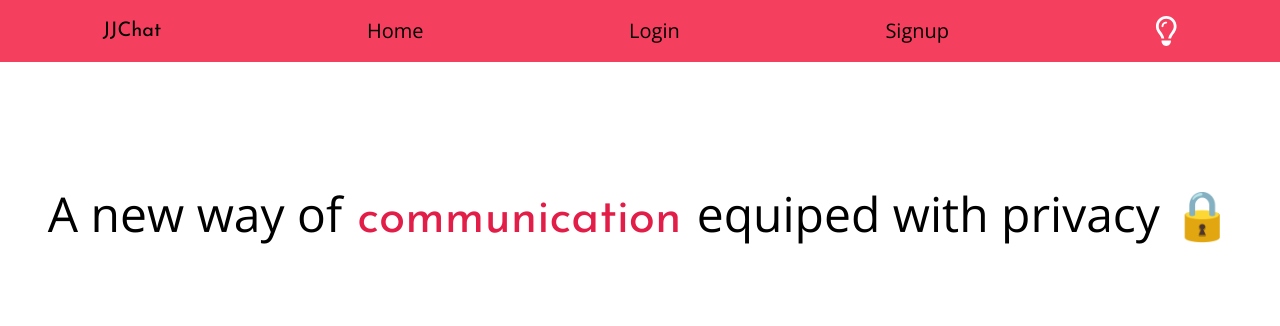
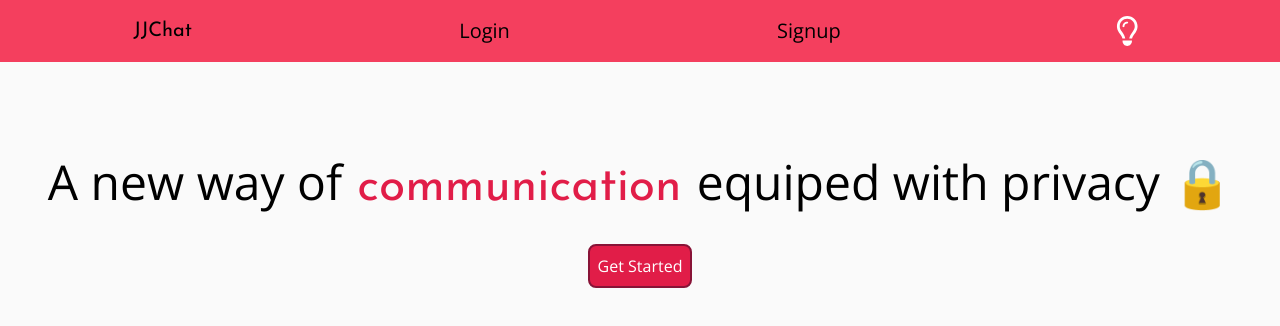
Before and after one commit to JothishJJ/jj-chat, a Next.js app: page / in a window 1280 px wide. Shown: the top 326 px of the page. Built offline with nearby package versions, Linux system fonts and the light colour scheme.

Commit message:
Add a button component

```diff
--- /dev/null
+++ b/app/components/Button.tsx
@@ -0,0 +1,45 @@
+import Link from "next/link"
+
+type Props = {
+    children: any,
+    href: string | undefined,
+    ariaLabel: string | undefined,
+    type: string | undefined,
+}
+
+function Button({children, href, ariaLabel, type}: Props) {
+    const primaryClasses =
+    `bg-rose-600 dark:bg-rose-500 p-2 rounded-lg border-2 border-rose-900
+     text-white focus:bg-rose-700 focus:dark:bg-rose-700`;
+    const secondaryClasses = "";
+    let classes = "";
+
+    if(type === undefined || type === "primary") {
+      classes = primaryClasses;
+    } else if (type = "secondary") {
+      classes = secondaryClasses;
+    }
+
+    return (
+       <>
+         {href === undefined ? (
+             <button
+               className={classes}
+               aria-label={ariaLabel}
+             >
+                 {children}
+             </button>
+         ) : (
+             <Link
+               href={href}
+               aria-label={ariaLabel}
+               className={classes}
+             >
+                 {children}
+             </Link>
+         )}
+       </>
+    );
+}
+
+export default Button;
--- a/app/components/Navbar.tsx
+++ b/app/components/Navbar.tsx
@@ -25,10 +25,9 @@ export default function Navbar() {
         className="flex bg-rose-500 py-4 text-xl justify-around items-center"
       >
          <Link href="/" className="font-main dark:text-white">JJChat</Link>
-         <Link href="/">Home</Link>
-         <Link href="/Login">Login</Link>
-         <Link href="/Signup">Signup</Link>
-         <div className="text-white dark:text-black">
+           <Link href="/Login">Login</Link>
+           <Link href="/Signup">Signup</Link>
+         <div className="text-white dark:text-black px-2">
          {darkTheme ?
            (
            <FontAwesomeIcon
--- a/app/layout.tsx
+++ b/app/layout.tsx
@@ -20,7 +20,7 @@ export default function RootLayout({
 }) {
   return (
     <html lang="en">
-      <body className={inter.className + " dark:bg-black"}>
+      <body className={inter.className + " dark:bg-neutral-950 bg-neutral-50"}>
         <Navbar />
         {children}
       </body>
--- a/app/page.tsx
+++ b/app/page.tsx
@@ -1,15 +1,21 @@
-
+import Button from "./components/Button";
 
 export default function Home() {
   return (
     <main
-      className="flex justify-center text-center mt-24 py-8"
+      className="flex flex-col items-center gap-8 mt-16 py-8 text-center"
     >
       <h1 className="text-5xl dark:text-white">
         A new way of
         <span className="text-rose-600 font-main"> communication </span>
         equiped with privacy 🔒
       </h1>
+      <Button
+        ariaLabel="Get Started"
+        href="/Signup"
+      >
+        Get Started
+      </Button>
     </main>
   )
 }
```
Also changed, not shown: app/globals.css (line endings or trailing spaces).
